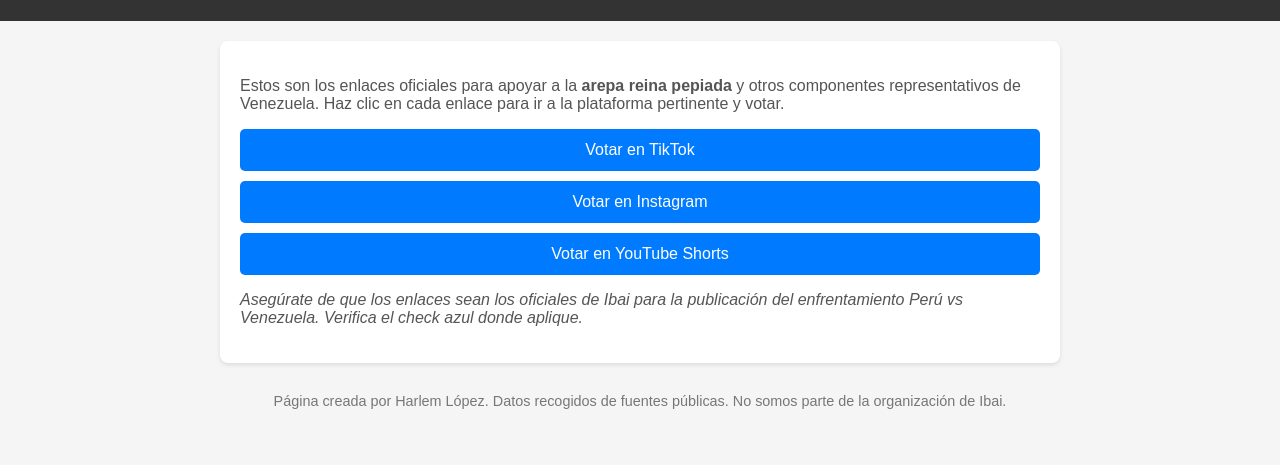
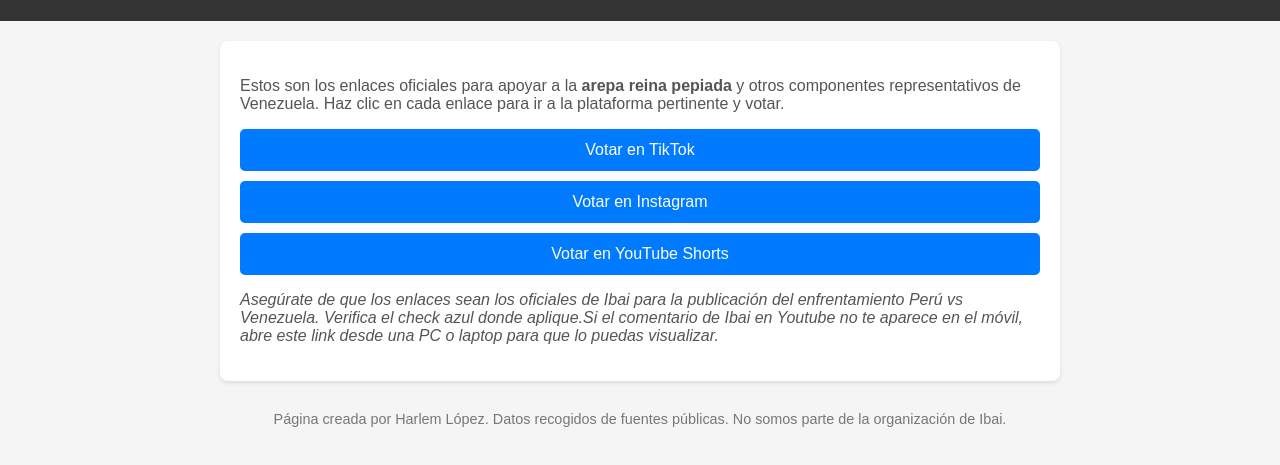
Before and after one commit to lopezharlemantonio-tech/Harlem, a plain HTML site: page index.html in a window 1280 px wide. Shown: the part 99-564 px from the top of the page. Drawn offline with Linux system fonts and the light colour scheme.

Commit message:
Add files via upload

```diff
--- a/index.html
+++ b/index.html
@@ -63,7 +63,7 @@
     <a class="vote-link" href="https://www.instagram.com/p/DOWdW26DJr3/" target="_blank">Votar en Instagram</a>
     <a class="vote-link" href="https://youtube.com/watch?v=v6UTx3enwpE&lc=UgwFsYC5G-jyxEn6JBd4AaABAg&feature=shared">Votar en YouTube Shorts</a>
 
-    <p><em>Asegúrate de que los enlaces sean los oficiales de Ibai para la publicación del enfrentamiento Perú vs Venezuela. Verifica el check azul donde aplique.</em></p>
+    <p><em>Asegúrate de que los enlaces sean los oficiales de Ibai para la publicación del enfrentamiento Perú vs Venezuela. Verifica el check azul donde aplique.Si el comentario de Ibai en Youtube no te aparece en el móvil, abre este link desde una PC o laptop para que lo puedas visualizar. </em></p>
   </div>
   <footer>
     Página creada por Harlem López. Datos recogidos de fuentes públicas. No somos parte de la organización de Ibai.
```
